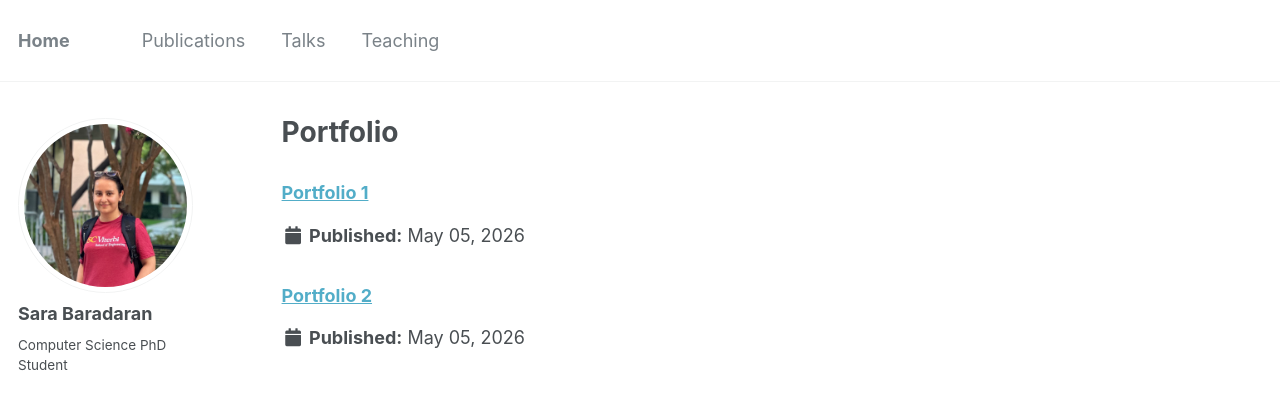
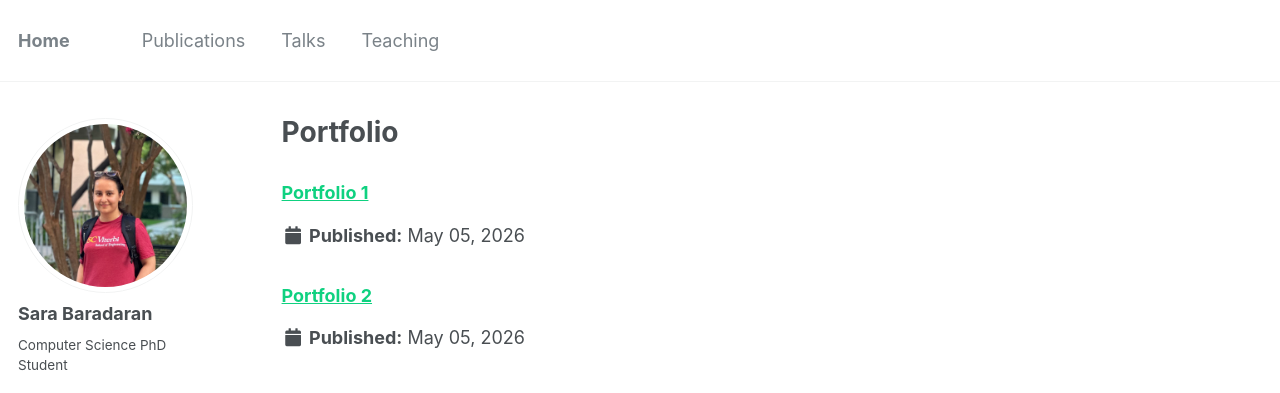
Before and after one commit to SaraBaradaran/SaraBaradaran.github.io, a Jekyll site: the page built from _pages/portfolio.html, in a window 1280 px wide. Shown: the top 393 px of the page. Built offline with Jekyll 4.4.1, drawn with Linux system fonts in a browser that asks for light colours; some web fonts are replaced.

Commit message:
Update archive-single.html

```diff
--- a/_includes/archive-single.html
+++ b/_includes/archive-single.html
@@ -30,7 +30,7 @@
       {% if post.link %}
         <a href="{{ post.link }}" style="color: #0fd180;">{{ title }}</a> <a href="{{ base_path }}{{ post.url }}" rel="permalink"><i class="fa fa-link" aria-hidden="true" title="permalink"></i><span class="sr-only">Permalink</span></a>
       {% else %}
-        <a href="{{ base_path }}{{ post.url }}" rel="permalink">{{ title }}</a>
+        <a href="{{ base_path }}{{ post.url }}" rel="permalink" style="color: #0fd180;">{{ title }}</a>
       {% endif %}
     </h3>
 
```
